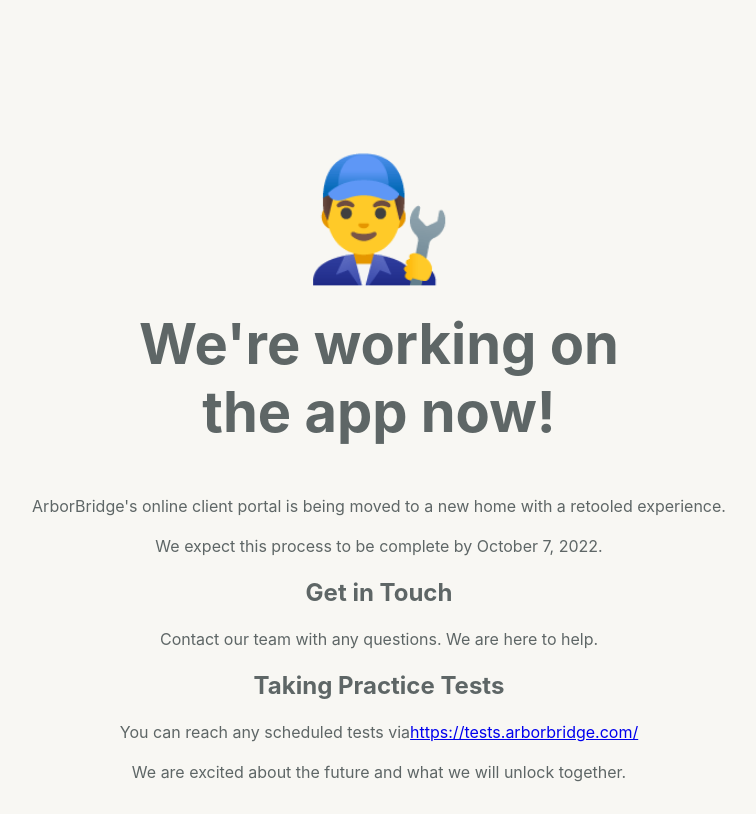
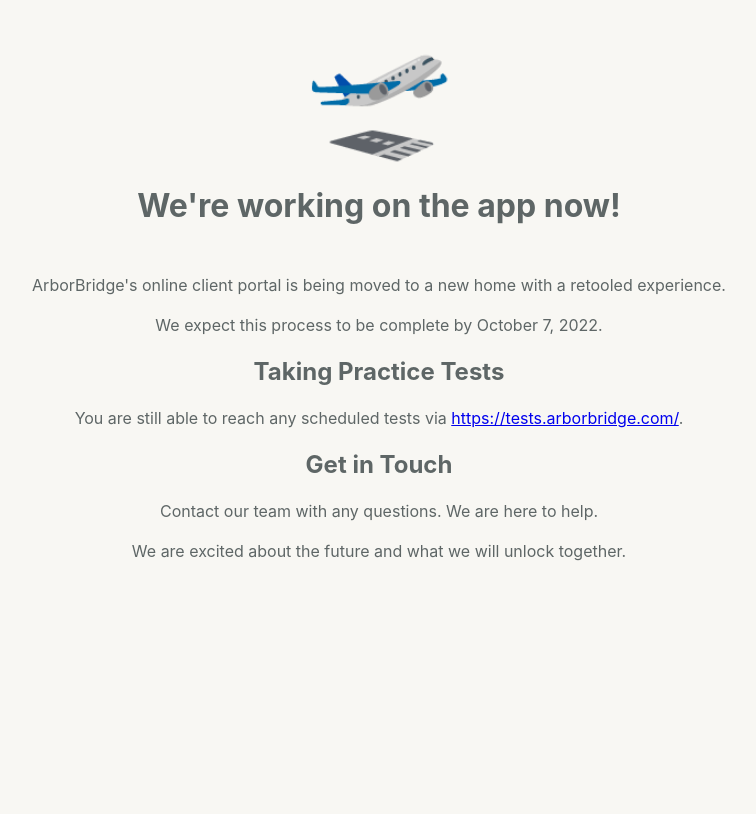
Before and after one commit to privateprep/splash-pages, a plain HTML site: page transition/index.html in a window 1280 px wide. Shown: the whole page, without its empty margins (261-1017 px from the left). Drawn offline with Linux system fonts and the light colour scheme.

Commit message:
Tweaks transition

```diff
--- a/transition/index.html
+++ b/transition/index.html
@@ -26,7 +26,7 @@
 
       .error-image h1 {
         font-size: 120px;
-        margin: 18vh auto 20px;
+        margin: 20px auto;
       }
 
       .error-msg-container {
@@ -37,7 +37,7 @@
       }
 
       .error-msg-container h1 {
-        font-size: 56px;
+        font-size: 32px;
         max-width: 560px;
         margin: auto auto 48px;
       }
@@ -49,7 +49,7 @@
   </head>
 
   <body>
-    <div class="error-image"><h1>👨‍🔧</h1></div>
+    <div class="error-image"><h1>🛫</h1></div>
     <div class="error-msg-container">
       <h1>We're working on the app now!</h1>
       <p>
@@ -57,15 +57,15 @@
         retooled experience.
       </p>
       <p>We expect this process to be complete by October 7, 2022.</p>
+      <h2>Taking Practice Tests</h2>
+      <p>
+        You are still able to reach any scheduled tests via
+        <a href="https://tests.arborbridge.com/"
+          >https://tests.arborbridge.com/</a
+        >.
+      </p>
       <h2>Get in Touch</h2>
       <p>Contact our team with any questions. We are here to help.</p>
-      <h2>Taking Practice Tests</h2>
-      <p>
-        You can reach any scheduled tests via<a
-          href="https://tests.arborbridge.com/"
-          >https://tests.arborbridge.com/</a
-        >
-      </p>
       <p>We are excited about the future and what we will unlock together.</p>
     </div>
   </body>
```
